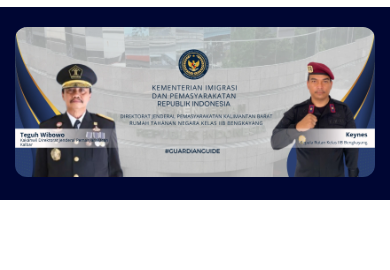
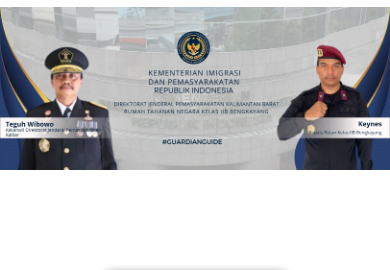
Before and after one commit to MoldinDev/rutanbengkayang, a plain HTML site: page index.html in a window 390 px wide. Shown: the part 194-464 px from the top of the page. Drawn offline with Linux system fonts and the light colour scheme.

Commit message:
update banner responsive

```diff
--- a/style.css
+++ b/style.css
@@ -62,13 +62,9 @@ body, html, * {
   padding: 100px;
 }
 
-.hero-img-container {
-  overflow: hidden;
-}
-
 .hero-img {
   width: 100%;
-  border-radius: 22px;
+  border-radius: px;
 }
 
 .fa-brands {
@@ -89,11 +85,11 @@ body, html, * {
 
 nav {
   background-color: white;
-  height: 50px;
+  height: fit-content;
   display: flex;
   justify-content: space-between;
-  padding-top: 20px ;
-  padding-bottom: 20px;
+  padding-top: 10px ;
+  padding-bottom: 10px;
   position: sticky;
   top: 0;
   z-index: 1;
@@ -112,7 +108,7 @@ nav {
 }
 
 .logo-imipas-container {
-  height: 100%;
+  height: 50px;
 }
 
 .logo-imipas {
@@ -231,6 +227,15 @@ nav {
 
 @media (max-width:956px) {
 
+
+  .hero {
+    padding: 50px 0 50px 0 !important;
+  }
+
+  .hero-img {
+    border-radius: 0 !important;
+  }
+
   .banner {
     justify-content: center;
   }
@@ -305,6 +310,11 @@ nav {
 
 @media (max-width:756px) {
 
+  .hero {
+    padding: 0 !important;
+    background-color: white;
+  }
+
   .text-box {
     flex-direction: column;
     margin: 50px 0;
```
